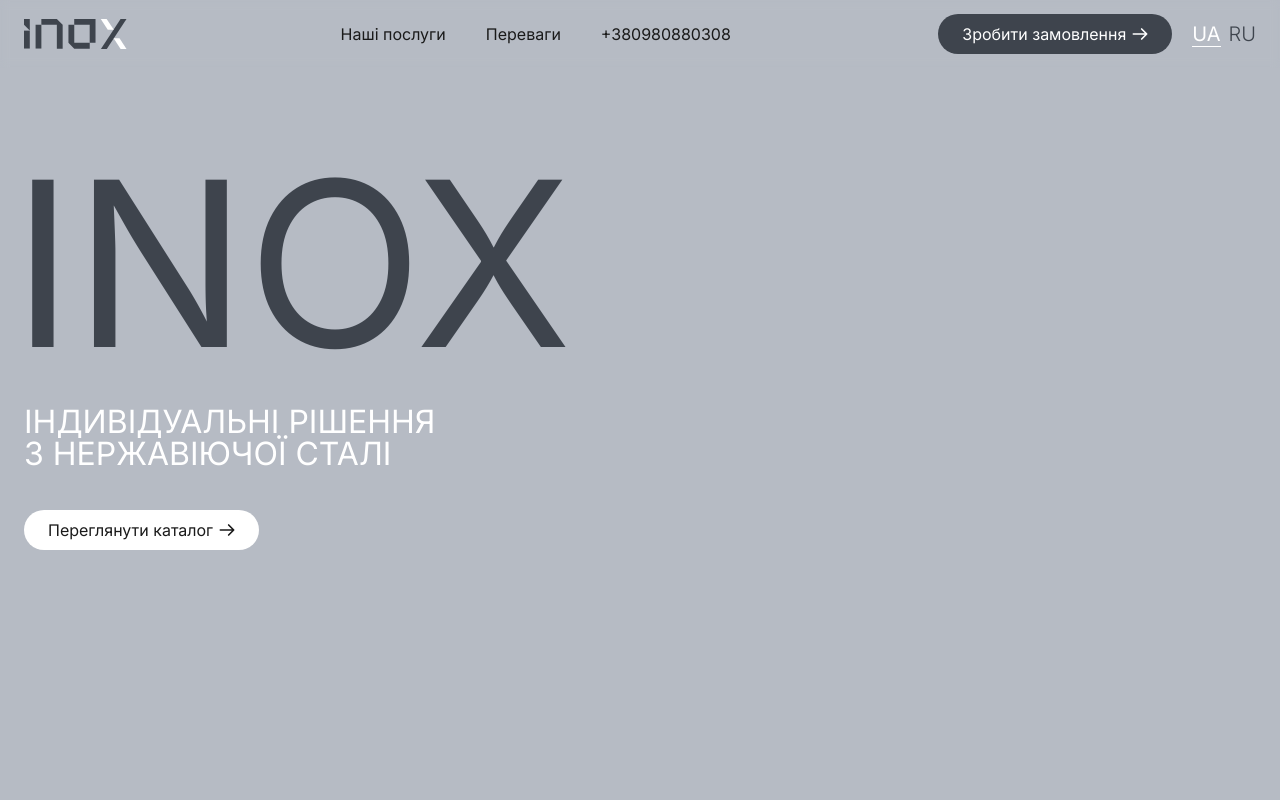
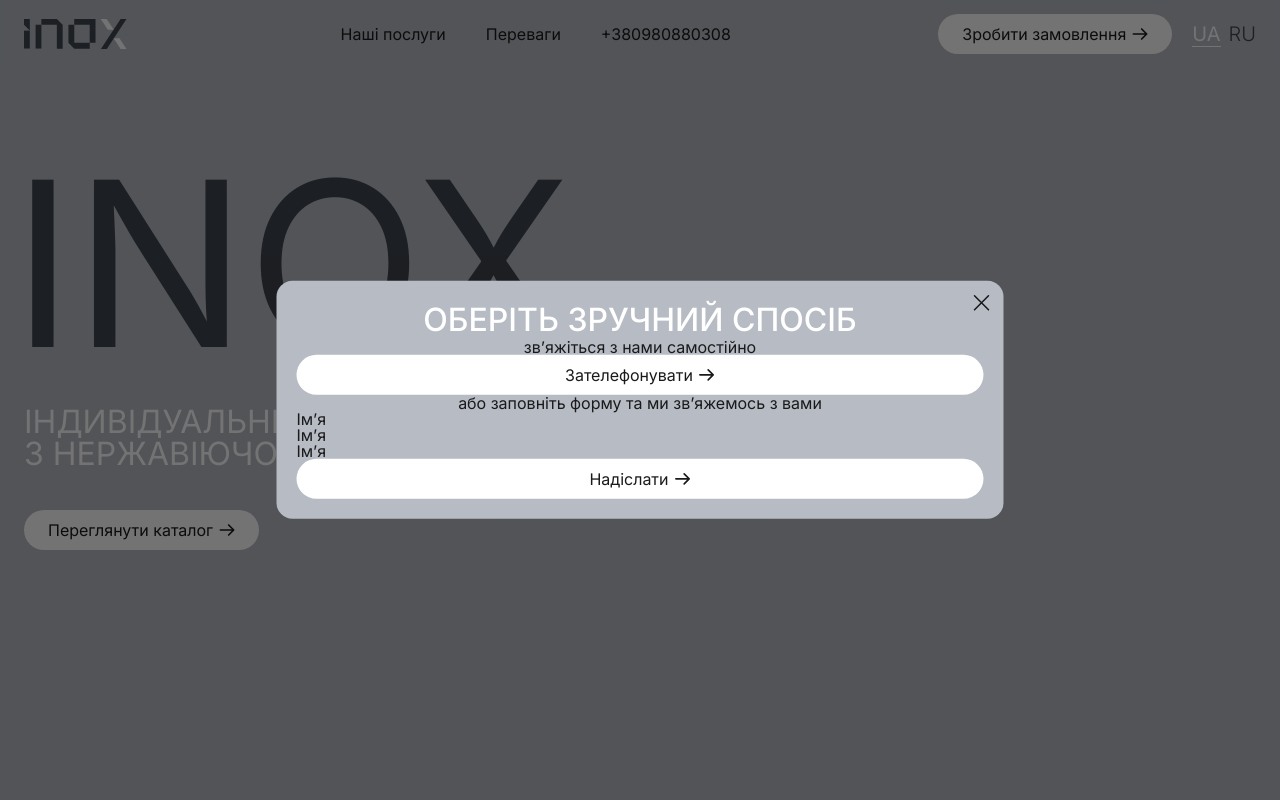
Before and after one commit to IhorLeonov/inox-steel, a Next.js app: page / in a window 1280 px wide. Both pictures are taken after a click on the button "Зробити замовлення". Shown: the top 800 px of the page. Built offline with nearby package versions, Linux system fonts and the light colour scheme.

Commit message:
Add order modal

```diff
--- a/package.json
+++ b/package.json
@@ -9,6 +9,7 @@
     "lint": "next lint"
   },
   "dependencies": {
+    "@headlessui/react": "^2.2.0",
     "@next/third-parties": "^15.2.3",
     "embla-carousel-autoplay": "^8.5.2",
     "embla-carousel-react": "^8.5.2",
--- a/src/components/Button/index.tsx
+++ b/src/components/Button/index.tsx
@@ -1,7 +1,7 @@
 'use client';
 
-import cn from 'classnames';
 import { ComponentPropsWithoutRef } from 'react';
+import { twMerge } from 'tailwind-merge';
 
 import Arrow from '../Icons/Arrow';
 
@@ -20,26 +20,15 @@
   return (
     <button
       {...props}
-      className={cn(
-        'group flex h-10 items-center justify-center rounded-full bg-white px-6 transition-all',
-        'hover:bg-dark-grey hover:text-white focus:bg-dark-grey focus:text-white',
-        // 'group flex h-10 items-center justify-center rounded-full bg-white px-6 transition-all',
-        // 'hover:bg-accent hover:text-black focus:bg-accent focus:text-black',
+      className={twMerge(
+        'group flex h-10 items-center justify-center rounded-full bg-white px-6 transition-all hover:bg-dark-grey hover:text-white focus:bg-dark-grey focus:text-white',
         icon && 'gap-1 pr-[22px]',
         className,
       )}
     >
       {children}
 
-      {icon === 'arrow' && (
-        <Arrow
-          className={cn(
-            'size-5',
-            // 'transition-all group-hover:rotate-45',
-            iconClass,
-          )}
-        />
-      )}
+      {icon === 'arrow' && <Arrow className={twMerge('size-5', iconClass)} />}
     </button>
   );
 }
--- a/src/components/IconButton/index.tsx
+++ b/src/components/IconButton/index.tsx
@@ -1,26 +1,51 @@
 'use client';
 
-import cn from 'classnames';
 import { ComponentPropsWithoutRef } from 'react';
+import { twMerge } from 'tailwind-merge';
+
+import BurgerMenu from '../Icons/BurgerMenu';
+import Cross from '../Icons/Cross';
 
 type IconButtonProps = ComponentPropsWithoutRef<'button'> & {
   iconClass?: string;
+  icon?: 'menu' | 'close';
 };
 
 export default function IconButton({
   className,
   children,
+  icon,
+  iconClass,
   ...props
 }: IconButtonProps) {
   return (
     <button
       {...props}
-      className={cn(
-        'flex h-10 w-10 items-center justify-center rounded-full bg-white opacity-40 backdrop-blur-[10px] transition-opacity hover:opacity-100',
+      className={twMerge(
+        children &&
+          'flex h-10 w-10 items-center justify-center rounded-full bg-white opacity-40 backdrop-blur-[10px] transition-opacity hover:opacity-100',
         className,
       )}
     >
       {children}
+
+      {icon === 'menu' && (
+        <BurgerMenu
+          className={twMerge(
+            'h-9 transition-colors hover:stroke-white',
+            iconClass,
+          )}
+        />
+      )}
+
+      {icon === 'close' && (
+        <Cross
+          className={twMerge(
+            'h-9 transition-colors hover:stroke-white',
+            iconClass,
+          )}
+        />
+      )}
     </button>
   );
 }
--- a/src/components/Icons/Cross.tsx
+++ b/src/components/Icons/Cross.tsx
@@ -6,7 +6,7 @@
   color?: string;
 };
 
-const BurgerMenu = ({ width, className, color = '#1A1A1A' }: Props) => {
+const Cross = ({ width, className, color = '#1A1A1A' }: Props) => {
   return (
     <svg
       xmlns="http://www.w3.org/2000/svg"
@@ -17,7 +17,6 @@
     >
       <path
         d="M27 9L9 27M9 9L27 27"
-        stroke="#1A1A1A"
         strokeWidth="2"
         strokeLinecap="round"
         strokeLinejoin="round"
@@ -26,4 +25,4 @@
   );
 };
 
-export default BurgerMenu;
+export default Cross;
--- a/src/sections/Header/index.tsx
+++ b/src/sections/Header/index.tsx
@@ -1,26 +1,30 @@
 'use client';
 
 import Button from '@components/Button';
-import MenuIcon from '@components/Icons/BurgerMenu';
 import LogoIcon from '@components/Icons/Logo';
 import LangTabs from '@components/LangTabs';
-import { sendGAEvent } from '@next/third-parties/google';
+// import { sendGAEvent } from '@next/third-parties/google';
 import Link from 'next/link';
 import { useEffect, useState } from 'react';
 import { twMerge } from 'tailwind-merge';
 
 import { Container } from '@/components/Container';
+import IconButton from '@/components/IconButton';
 import { LINKS } from '@/sections/Header/constants';
-import MobileMenu from '@/sections/MobileMenu';
+import MobileMenu from '@/sections/MobileMenu.tsx';
+
+import OrderModal from '../OrderModal';
 
 export const Header = () => {
   const [isMenuOpen, setIsMenuOpen] = useState(false);
   const [selectedLanguege, setSelectedLanguage] = useState<'ua' | 'ru'>('ua');
+  const [isModalOpen, setIsModalOpen] = useState(false);
 
   const handleButtonClick = () => {
-    sendGAEvent('event', 'button_clicked', {
-      value: 'user clicked the button',
-    });
+    // sendGAEvent('event', 'button_clicked', {
+    //   value: 'user clicked the button',
+    // });
+    setIsModalOpen(true);
   };
 
   useEffect(() => {
@@ -65,12 +69,11 @@
             Зробити замовлення
           </Button>
 
-          <button
+          <IconButton
             className="lg:hidden"
             onClick={() => setIsMenuOpen((prev) => !prev)}
-          >
-            <MenuIcon className="h-9" />
-          </button>
+            icon="menu"
+          />
 
           <LangTabs
             className="hidden lg:flex"
@@ -81,11 +84,13 @@
       </header>
 
       <MobileMenu
-        className={twMerge(isMenuOpen && 'translate-x-0 lg:hidden')}
+        className={twMerge(isMenuOpen && 'translate-x-0 opacity-100 lg:hidden')}
         handleClose={() => setIsMenuOpen(false)}
         selectedLanguege={selectedLanguege}
         setSelectedLanguage={setSelectedLanguage}
       />
+
+      <OrderModal isModalOpen={isModalOpen} setIsModalOpen={setIsModalOpen} />
     </>
   );
 };
--- a/src/sections/MobileMenu/index.tsx
+++ b/src/sections/MobileMenu.tsx/index.tsx
@@ -5,7 +5,7 @@
 import Button from '@/components/Button';
 import { Container } from '@/components/Container';
 import Heading from '@/components/Heading';
-import Cross from '@/components/Icons/Cross';
+import IconButton from '@/components/IconButton';
 import LangTabs from '@/components/LangTabs';
 
 import Link from '../Footer/Link';
@@ -29,17 +29,17 @@
     <aside
       className={twMerge(
         'fixed left-0 top-0 z-[100] h-[100dvh] w-full overflow-scroll bg-gray pb-10',
-        'translate-x-full transition-transform duration-300',
+        'translate-x-full opacity-0 transition-all duration-500',
         className,
       )}
     >
-      <Container className="flex h-full flex-col justify-between py-0 md:gap-10 md:py-0">
-        <div className="flex h-[52px] items-center justify-between">
-          <span className="text-[30px] font-medium text-white">INOX</span>
+      <Container className="flex h-full flex-col justify-between !py-0 md:h-auto md:justify-start md:gap-10">
+        <div className="flex h-[52px] items-center justify-between md:min-h-[68px]">
+          <span className="text-[30px] font-medium text-white md:text-[40px]">
+            INOX
+          </span>
 
-          <button onClick={handleClose}>
-            <Cross className="h-9" />
-          </button>
+          <IconButton onClick={handleClose} icon="close" />
         </div>
 
         <ul className="z-10 flex flex-col justify-between gap-6 md:gap-10">
--- /dev/null
+++ b/src/sections/OrderModal/index.tsx
@@ -0,0 +1,67 @@
+import { Dialog, DialogPanel, Transition } from '@headlessui/react';
+import {
+  ComponentPropsWithoutRef,
+  Dispatch,
+  Fragment,
+  SetStateAction,
+} from 'react';
+import { twMerge } from 'tailwind-merge';
+
+import Button from '@/components/Button';
+import Heading from '@/components/Heading';
+import IconButton from '@/components/IconButton';
+
+type OrderModalProps = ComponentPropsWithoutRef<'div'> & {
+  isModalOpen: boolean;
+  setIsModalOpen: Dispatch<SetStateAction<boolean>>;
+};
+
+export default function OrderModal({
+  isModalOpen,
+  setIsModalOpen,
+}: OrderModalProps) {
+  return (
+    <Transition appear show={isModalOpen} as={Fragment}>
+      <Dialog
+        as="div"
+        className="fixed inset-0 z-[100] bg-[#0000008C]"
+        onClose={() => setIsModalOpen(false)}
+      >
+        <DialogPanel
+          className={twMerge(
+            'relative left-1/2 top-1/2 w-[calc(100%_-_32px)] max-w-[727px] -translate-x-1/2 -translate-y-1/2 bg-gray md:w-[calc(100%_-_64px)]',
+            'rounded-2xl p-5',
+          )}
+        >
+          <Heading className="text-center" tag="h2">
+            оберіть зручний спосіб
+          </Heading>
+          <p className="text-center">зв’яжіться з нами самостійно</p>
+
+          <Button className="w-full" icon="arrow">
+            Зателефонувати
+          </Button>
+
+          <p className="text-center">
+            або заповніть форму та ми зв’яжемось з вами
+          </p>
+
+          <p>Ім’я</p>
+          <p>Ім’я</p>
+          <p>Ім’я</p>
+
+          <Button className="w-full" icon="arrow">
+            Надіслати
+          </Button>
+
+          <IconButton
+            iconClass="h-[28px]"
+            className="absolute right-2 top-2"
+            icon="close"
+            onClick={() => setIsModalOpen(false)}
+          />
+        </DialogPanel>
+      </Dialog>
+    </Transition>
+  );
+}
```
Also changed, not shown: 1 other file (tests, documents, lock files or other folders).
